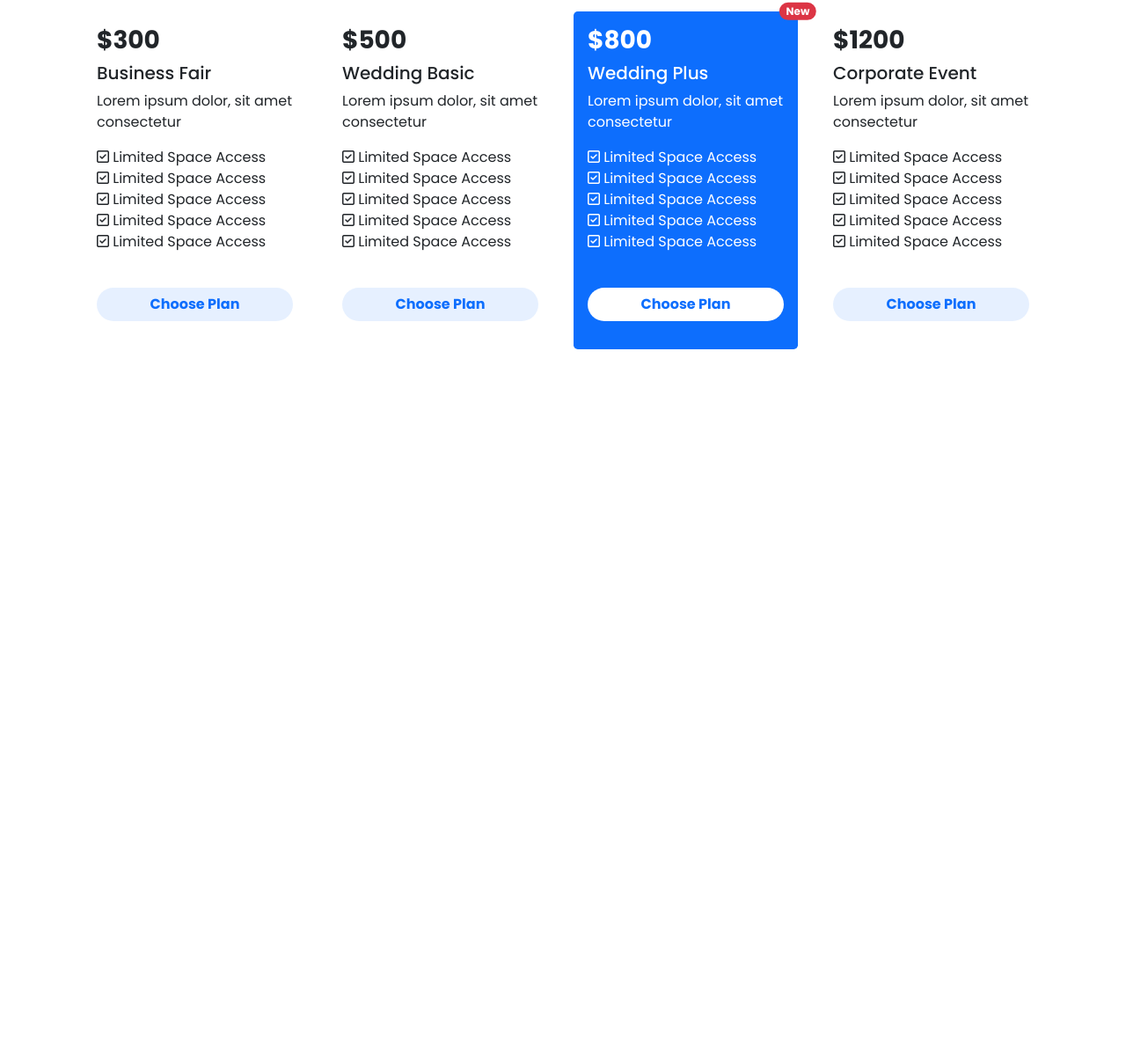
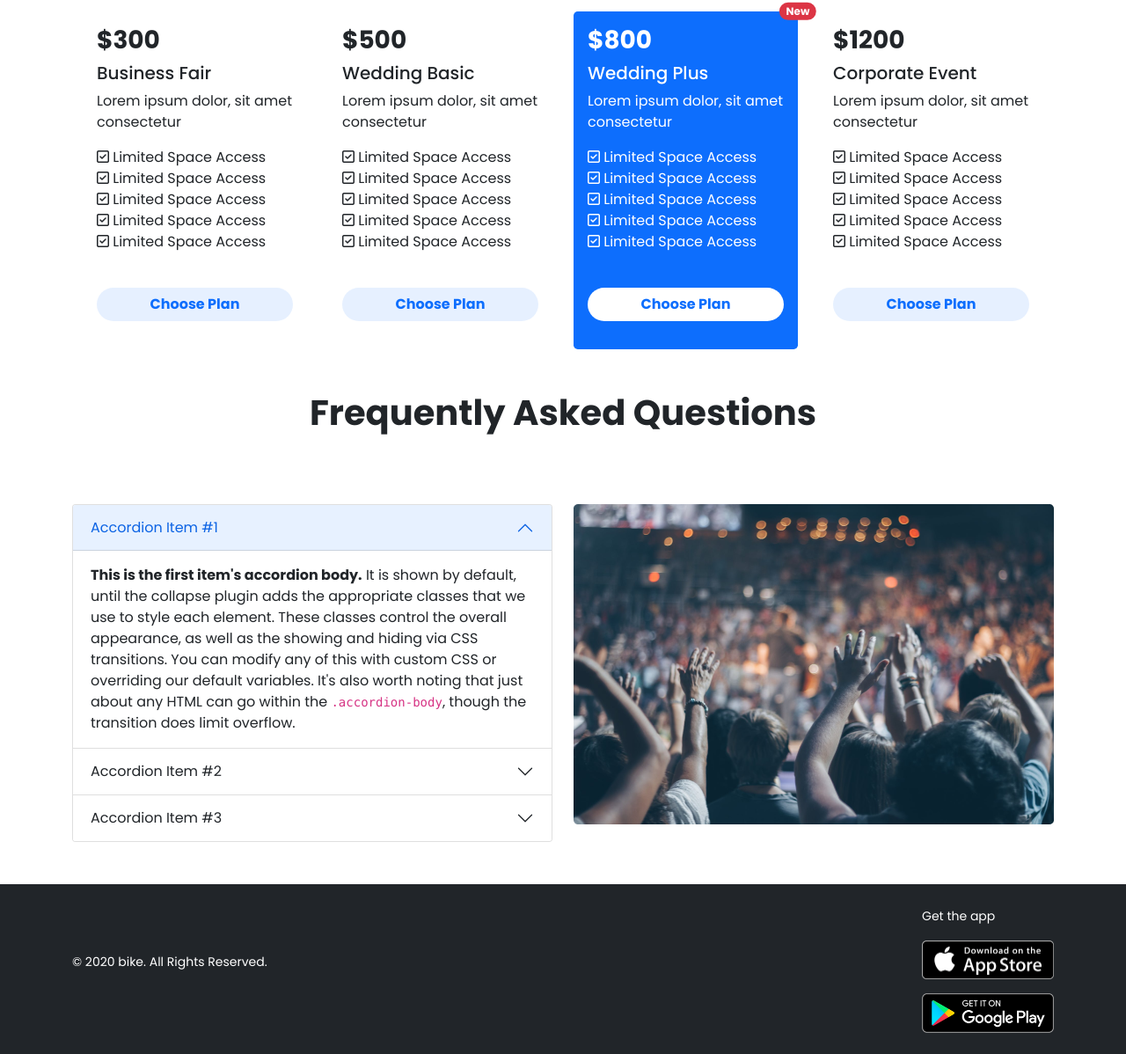
Before and after one commit to iammahir2020/convention-center, a plain HTML site: page index.html in a window 1280 px wide. Shown: the part 1089-2287 px from the top of the page at 88% size. Before the commit the page ends 1534 px from the top, so only its background shows below. Drawn offline with nearby package versions, Linux system fonts and the light colour scheme.

Commit message:
footer & faq

```diff
--- a/index.html
+++ b/index.html
@@ -216,9 +216,70 @@
             </div>
         </section>
         <!-- Our Packages Section Ends  -->
+        <!-- Faq Section Starts  -->
+        <section class="container my-5">
+            <h1 class="text-center fw-bolder display-6 display-sm-5 display-md-3 display-lg-2">Frequently Asked Questions</h1><br><br><br>
+            <div class="row">
+              <div class="order-1 order-sm-1 order-md-0 order-lg-0 col-12 col-md-6 col-lg-6">
+                <div class="accordion" id="accordionExample">
+                  <div class="accordion-item">
+                    <h2 class="accordion-header" id="headingOne">
+                      <button class="accordion-button" type="button" data-bs-toggle="collapse" data-bs-target="#collapseOne" aria-expanded="true" aria-controls="collapseOne">
+                        Accordion Item #1
+                      </button>
+                    </h2>
+                    <div id="collapseOne" class="accordion-collapse collapse show" aria-labelledby="headingOne" data-bs-parent="#accordionExample">
+                      <div class="accordion-body">
+                        <strong>This is the first item's accordion body.</strong> It is shown by default, until the collapse plugin adds the appropriate classes that we use to style each element. These classes control the overall appearance, as well as the showing and hiding via CSS transitions. You can modify any of this with custom CSS or overriding our default variables. It's also worth noting that just about any HTML can go within the <code>.accordion-body</code>, though the transition does limit overflow.
+                      </div>
+                    </div>
+                  </div>
+                  <div class="accordion-item">
+                    <h2 class="accordion-header" id="headingTwo">
+                      <button class="accordion-button collapsed" type="button" data-bs-toggle="collapse" data-bs-target="#collapseTwo" aria-expanded="false" aria-controls="collapseTwo">
+                        Accordion Item #2
+                      </button>
+                    </h2>
+                    <div id="collapseTwo" class="accordion-collapse collapse" aria-labelledby="headingTwo" data-bs-parent="#accordionExample">
+                      <div class="accordion-body">
+                        <strong>This is the second item's accordion body.</strong> It is hidden by default, until the collapse plugin adds the appropriate classes that we use to style each element. These classes control the overall appearance, as well as the showing and hiding via CSS transitions. You can modify any of this with custom CSS or overriding our default variables. It's also worth noting that just about any HTML can go within the <code>.accordion-body</code>, though the transition does limit overflow.
+                      </div>
+                    </div>
+                  </div>
+                  <div class="accordion-item">
+                    <h2 class="accordion-header" id="headingThree">
+                      <button class="accordion-button collapsed" type="button" data-bs-toggle="collapse" data-bs-target="#collapseThree" aria-expanded="false" aria-controls="collapseThree">
+                        Accordion Item #3
+                      </button>
+                    </h2>
+                    <div id="collapseThree" class="accordion-collapse collapse" aria-labelledby="headingThree" data-bs-parent="#accordionExample">
+                      <div class="accordion-body">
+                        <strong>This is the third item's accordion body.</strong> It is hidden by default, until the collapse plugin adds the appropriate classes that we use to style each element. These classes control the overall appearance, as well as the showing and hiding via CSS transitions. You can modify any of this with custom CSS or overriding our default variables. It's also worth noting that just about any HTML can go within the <code>.accordion-body</code>, though the transition does limit overflow.
+                      </div>
+                    </div>
+                  </div>
+                </div>
+              </div>
+              <div class="col-12 col-md-6 col-lg-6">
+                <img class="mx-auto w-100" src="images/people.png" alt="">
+              </div>
+            </div>
+        </section>
+        <!-- Faq Section Ends  -->
     </main>
-    <footer>
-
+    <footer class="bg-dark" height="400">
+        <!-- Footer Section Starts  -->
+        <section class="container text-white d-flex justify-content-between align-items-center py-3">
+          <div>
+            <p> <small> <span>&copy;</span> 2020 bike. All Rights Reserved.</small></p>
+          </div>
+          <div class="d-flex flex-column">
+            <p class="my-2" > <small>Get the app</small></p>
+            <a href="#"><img width="150" class="my-2" src="images/app_store.png" alt=""></a>
+            <a href="#"><img width="150" class="my-2" src="images/play_store.png" alt=""></a>
+          </div>
+        </section>
+        <!-- Footer Section Ends  -->
     </footer>
     <!-- ---------------------------  -->
     <!-- Bootstrap JS script  -->
```
Also changed, not shown: images/app_store.png (added), images/play_store.png (added).
